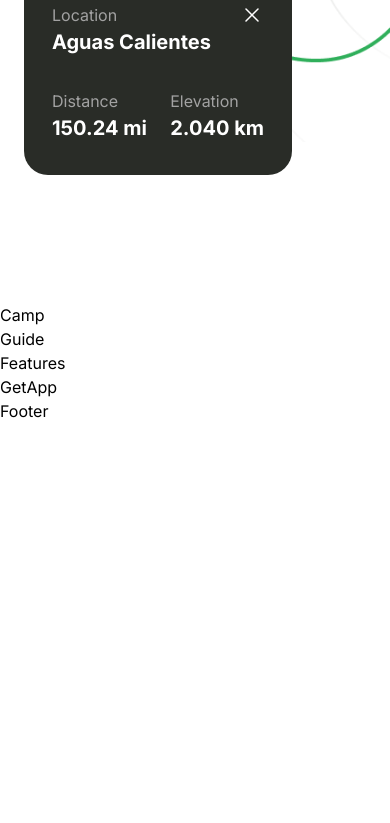
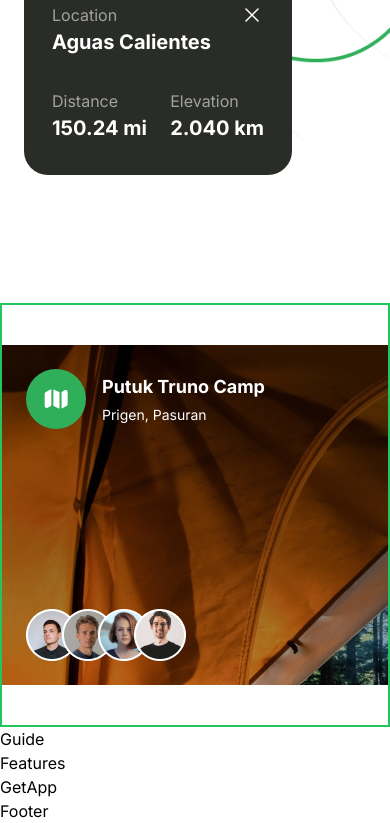
Before and after one commit to imsp18/travel-landing-page, a Next.js app: page / in a window 390 px wide. Shown: the part 774-1597 px from the top of the page. Before the commit the page ends 1197 px from the top, so only its background shows below. Built offline with nearby package versions, Linux system fonts and the light colour scheme.

Commit message:
add Camp component with CampSite subcomponent and responsive layout

```diff
--- a/components/Camp.tsx
+++ b/components/Camp.tsx
@@ -1,9 +1,62 @@
-const Camp = () => {
+import { PEOPLE_URL } from "@/constants";
+import Image from "next/image";
+interface CampProps {
+    backgroundImage: string;
+    title: string;
+    subtitle: string;
+    peopleJoined: string;
+}
+
+const CampSite = ({ backgroundImage, title, subtitle, peopleJoined }: CampProps) => {
     return (
-        <div>
-            Camp
+        <div className={`h-full w-full min-w-[1100px] ${backgroundImage} bg-cover bg-no-repeat lg:rounded-r-5xl 2xl:rounded-5xl`}>
+            <div className="flex h-full flex-col items-start justify-between p-6 lg:px-20 lg:py-10">
+                <div className="flexCenter gap-4">
+                    <div className="rounded-full bg-green-50 p-4">
+                        <Image
+                            src="/folded-map.svg"
+                            alt="map"
+                            width={28}
+                            height={28}
+                        />
+                    </div>
+                    <div className="flex flex-col gap-1">
+                        <h4 className="bold-18 text-white">{title}</h4>
+                        <p className="regular-14 text-white">{subtitle}</p>
+                    </div>
+                </div>
+                <div className="flexCenter gap-6">
+                    <span className="flex -space-x-4 overflow-hidden">
+                        {PEOPLE_URL.map((url) => (
+                            <Image
+                                src={url}
+                                key={url}
+                                width={52}
+                                height={52}
+                                alt="person" />
+                        ))}
+                    </span>
+                </div>
+            </div>
         </div>
     )
 }
 
+
+const Camp = () => {
+    return (
+        <section className="border-2 border-green-500 2xl:max-container relative flex flex-col py-10 lg:mb-10 lg:py-20 xl:mb-20">
+            <div className="hide-scrollbar flex h-[340px] w-full items-start justify-start gap-8 overflow-x-auto lg:h-[400px] xl:h-[640px]">
+                <CampSite
+                    backgroundImage="bg-bg-img-1"
+                    title="Putuk Truno Camp"
+                    subtitle="Prigen, Pasuran"
+                    peopleJoined="50+ Joined"
+                />
+                <CampSite />
+            </div>
+        </section>
+    )
+}
+
 export default Camp
```
